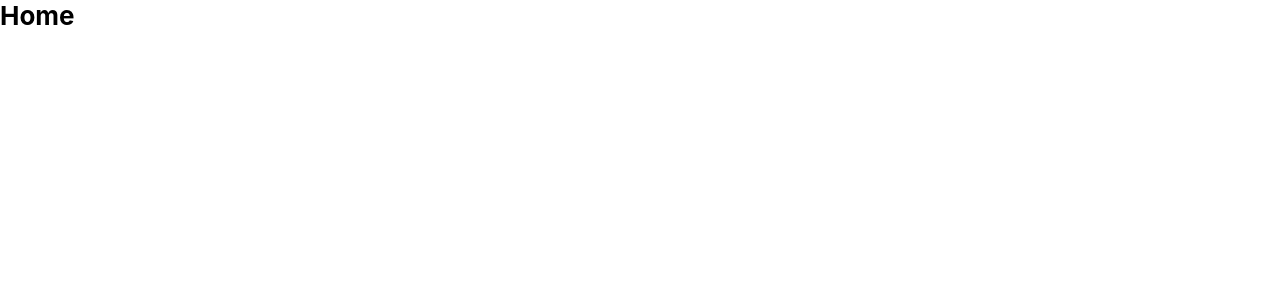
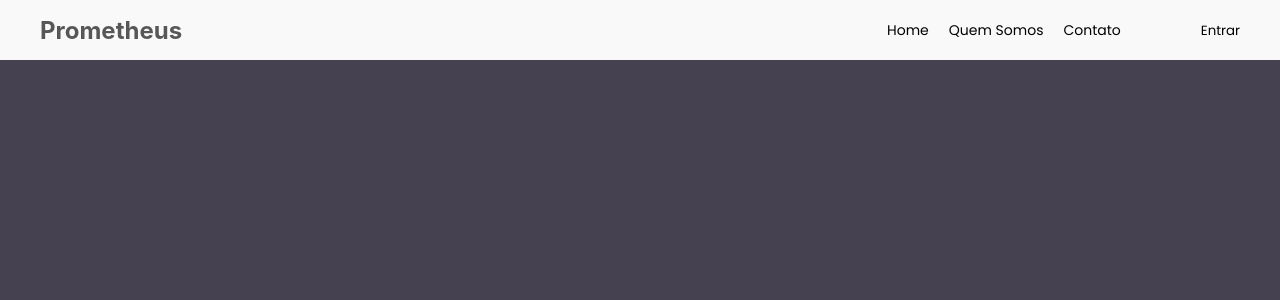
Before and after one commit to carloshrf/prometheus-ccr, a React (Create React App) app: page / in a window 1280 px wide. Shown: the top 300 px of the page. Built offline with nearby package versions, Linux system fonts and the light colour scheme.

Commit message:
Adicionado o Componente TopBar e mudanças na Home

```diff
--- /dev/null
+++ b/src/components/TopBar/index.js
@@ -0,0 +1,32 @@
+import React from "react";
+
+import {
+  Navbar,
+  NavbarContainer,
+  NavbarList,
+  NavbarListItem,
+  LoginArea,
+  LoginButton,
+  NavbarLogo,
+} from "./styles";
+
+const TopBar = () => {
+  return (
+    <Navbar>
+      <NavbarLogo>Prometheus</NavbarLogo>
+      <NavbarContainer>
+        <NavbarList>
+          <NavbarListItem>Home</NavbarListItem>
+          <NavbarListItem>Quem Somos</NavbarListItem>
+          <NavbarListItem>Contato</NavbarListItem>
+        </NavbarList>
+
+        <LoginArea>
+          <LoginButton>Entrar</LoginButton>
+        </LoginArea>
+      </NavbarContainer>
+    </Navbar>
+  );
+};
+
+export default TopBar;
--- /dev/null
+++ b/src/components/TopBar/styles.js
@@ -0,0 +1,61 @@
+import styled from 'styled-components';
+
+export const Navbar = styled.nav`
+  width: 100%;
+  height: 60px;
+  background-color: #F9F9F9;
+  display: flex;
+  justify-content: space-between;
+`;
+
+export const NavbarContainer = styled.div`
+  font-family: Poppins;
+  display: flex;
+  font-weight: 400;
+  margin: 0 40px;
+  align-items: baseline;
+`;
+
+export const NavbarLogo = styled.div`
+  font-size: 24px;
+  font-weight: 700;
+  display: flex;
+  align-items: center;
+  flex-wrap: wrap;
+  justify-content: right;
+  margin: 0 40px;
+  color: #575757;
+`;
+
+export const NavbarList = styled.ul`
+  display: flex;
+  list-style: none;
+  margin: 0;
+  padding: 0 10px;
+  justify-content: space-between;
+`;
+
+export const NavbarListItem = styled.li`
+  text-decoration: none;
+  font-size: 14px;
+  display: block;
+  height: 60px;
+  line-height: 60px;
+  cursor: pointer;
+  padding: 0 10px;
+  color: #000;
+`;
+
+export const LoginArea = styled.div`
+  display: flex;
+  padding: 0 0 0 60px;
+`;
+
+export const LoginButton = styled.button`
+  background: none;
+  border: 0;
+  height: 100%;
+  font-family: Poppins;
+  font-weight: 400;
+  cursor: pointer;
+`;
--- a/src/pages/Home/index.js
+++ b/src/pages/Home/index.js
@@ -1,10 +1,13 @@
 import React from 'react';
 import { Container } from './styles';
+
+import api from '../../services/api';
+import TopBar from '../../components/TopBar';
 
 const Home = () => {
   return (
     <Container>
-      <h1>Home</h1>
+      <TopBar />
     </Container>
   )
 }
--- a/src/pages/Home/styles.js
+++ b/src/pages/Home/styles.js
@@ -3,4 +3,6 @@ import styled from 'styled-components';
 export const Container = styled.div`
   width: 100vw;
   height: 100vh;
+  background-color: #454150;
+  box-sizing: border-box;
 `;
```
